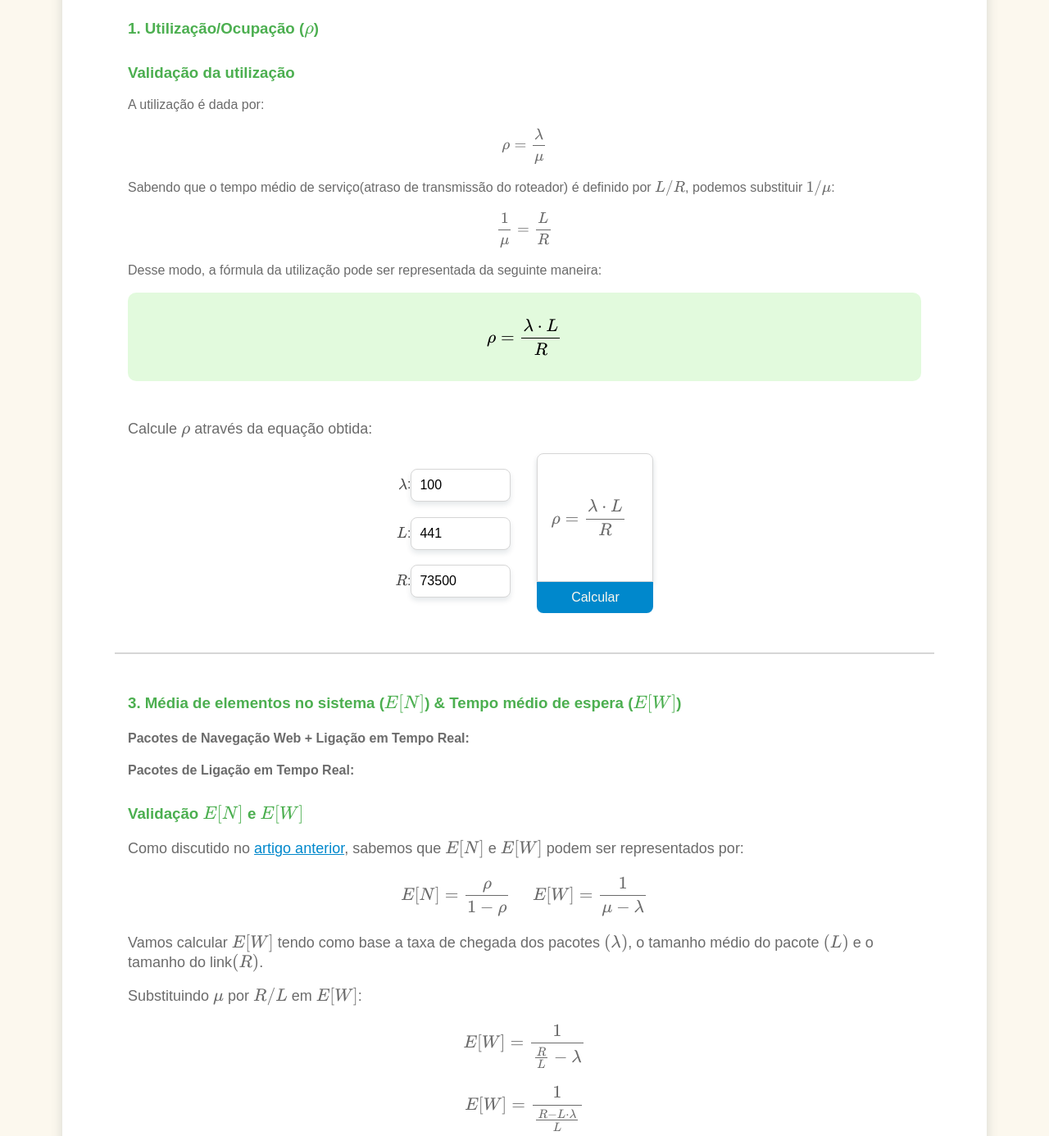
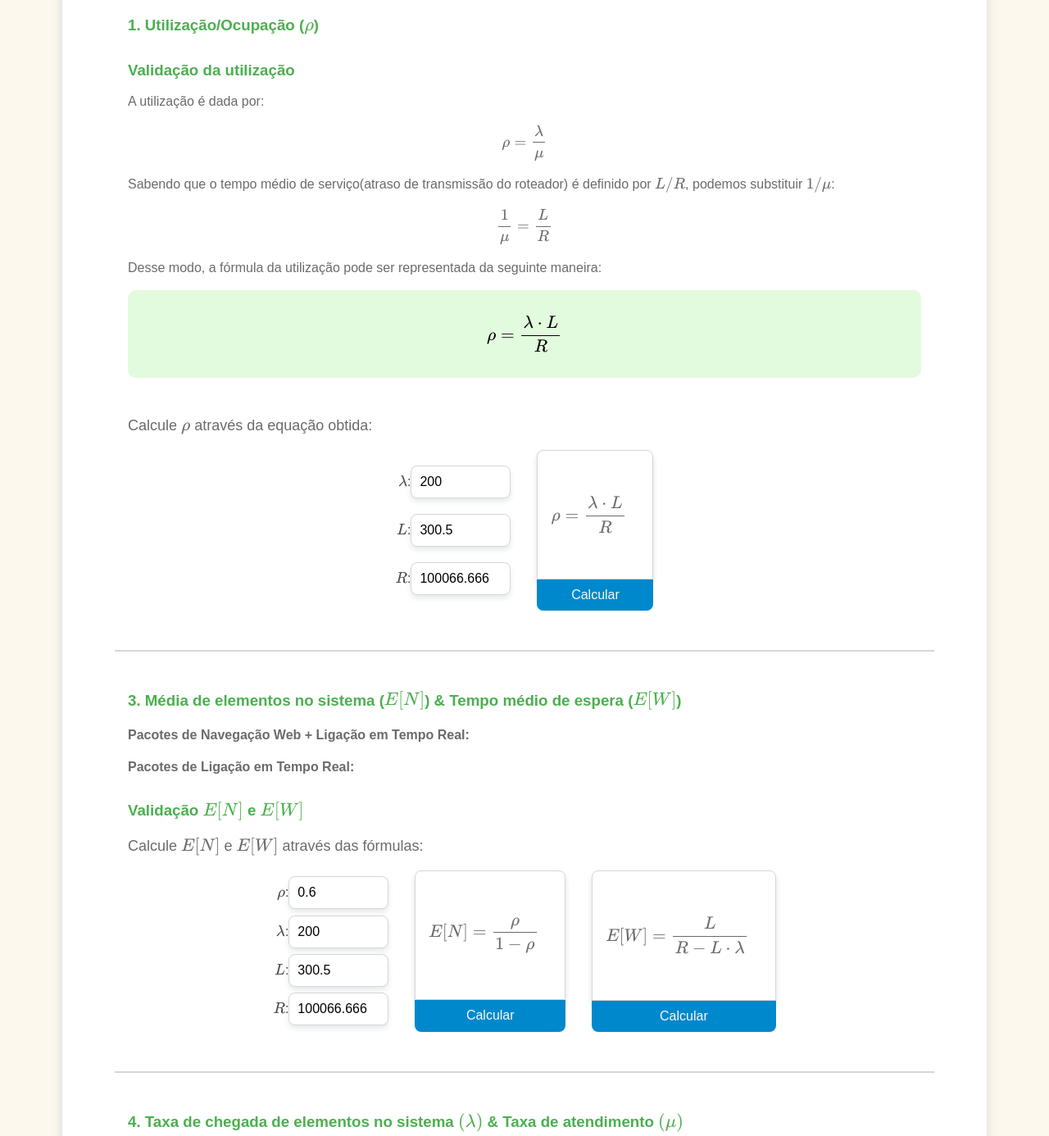
Before and after one commit to otaviofbrito/Network-Simulation, a Python web app: template template/template.html in a window 1280 px wide. Shown: the part 4720-6106 px from the top of the page at 82% size. Run offline with Jinja, Linux system fonts and the light colour scheme; the template is opened without the code that fills it, so the values that code supplies are empty; some libraries are stand-ins or nearby versions.

Commit message:
fix latex

```diff
--- a/template/template.html
+++ b/template/template.html
@@ -126,9 +126,8 @@
           </p>
           <div>
             O número médio de chamadas simultâneas pode ser calculado por: $$N =
-            \frac{\text{Tempo de duração das chamadas}}{\text{Intervalo entre o
-            início de novas chamadas }}$$ Estabelecemos os seguintes valores na
-            simulação:
+            \frac{\text{Tempo de duração das chamadas}}{\text{Intervalo entre o início de novas chamadas }}$$
+            Estabelecemos os seguintes valores na simulação:
             <ul>
               <li>Tempo de duração das chamadas = \(60\)s</li>
               <li>Intervalo entre o início de novas chamadas = \(30\)s</li>
@@ -308,7 +307,7 @@
                 type="number"
                 id="ocup_lambda"
                 placeholder="pcts/s"
-                value="100"
+                value="200"
                 min="0"
                 step="0.05"
               />
@@ -320,7 +319,7 @@
                 type="number"
                 id="ocup_l"
                 placeholder="bytes"
-                value="441"
+                value="300.5"
                 min="0"
                 step="1"
               />
@@ -332,7 +331,7 @@
                 type="number"
                 id="ocup_r"
                 placeholder="(bytes/s)"
-                value="73500"
+                value="100066.6667"
                 min="0"
                 step="0.1"
               />
@@ -362,31 +361,6 @@
         {{ fig7|safe }} {{ fig8|safe }} {{ fig9|safe }}
         <div>
           <h3>Validação \(E[N]\) e \(E[W]\)</h3>
-          <div>
-            <p>
-              Como discutido no
-              <a
-                href="https://otaviofbrito.github.io/discrete-time-event-simulation/report.html#en_ew"
-                target="_blank"
-                >artigo anterior</a
-              >, sabemos que \(E[N]\) e \(E[W]\) podem ser representados por:
-              $$E[N] = \frac{\rho}{1-\rho} \ \ \ \ \ E[W] = \frac{1}{\mu -
-              \lambda}$$
-            </p>
-            <p>
-              Vamos calcular \(E[W]\) tendo como base a taxa de chegada dos
-              pacotes \((\lambda)\), o tamanho médio do pacote \((L)\) e o
-              tamanho do link\((R)\).
-            </p>
-            <p>
-              Substituindo \(\mu\) por \(R/L\) em \(E[W]\): $$E[W] =
-              \frac{1}{\frac{R}{L} - \lambda}$$ $$E[W] = \frac{1}{\frac{R - L
-              \cdot \lambda}{L}}$$ Portanto, o tempo médio de espera pode ser
-              representado por:
-            </p>
-
-            <p class="tex_result">$$E[W] = \frac{L}{R - L \cdot \lambda}$$</p>
-          </div>
         </div>
 
         <p>Calcule \(E[N]\) e \(E[W]\) através das fórmulas:</p>
@@ -410,7 +384,7 @@
                 type="number"
                 id="e_lambda"
                 placeholder="pcts/s"
-                value="100"
+                value="200"
                 min="0"
                 step="0.1"
               />
@@ -422,7 +396,7 @@
                 type="number"
                 id="e_l"
                 placeholder="bytes"
-                value="441"
+                value="300.5"
                 min="0"
                 step="1"
               />
@@ -433,7 +407,7 @@
                 type="number"
                 id="e_r"
                 placeholder="bytes/s"
-                value="73500"
+                value="100066.6667"
                 min="0"
                 step="0.1"
               />
@@ -486,7 +460,7 @@
                 type="number"
                 id="mu_l"
                 placeholder="bytes"
-                value="441"
+                value="300.5"
                 min="0"
                 step="1"
               />
@@ -498,7 +472,7 @@
                 type="number"
                 id="mu_r"
                 placeholder="(bytes/s)"
-                value="73500"
+                value="100066.6667"
                 min="0"
                 step="0.1"
               />
```
